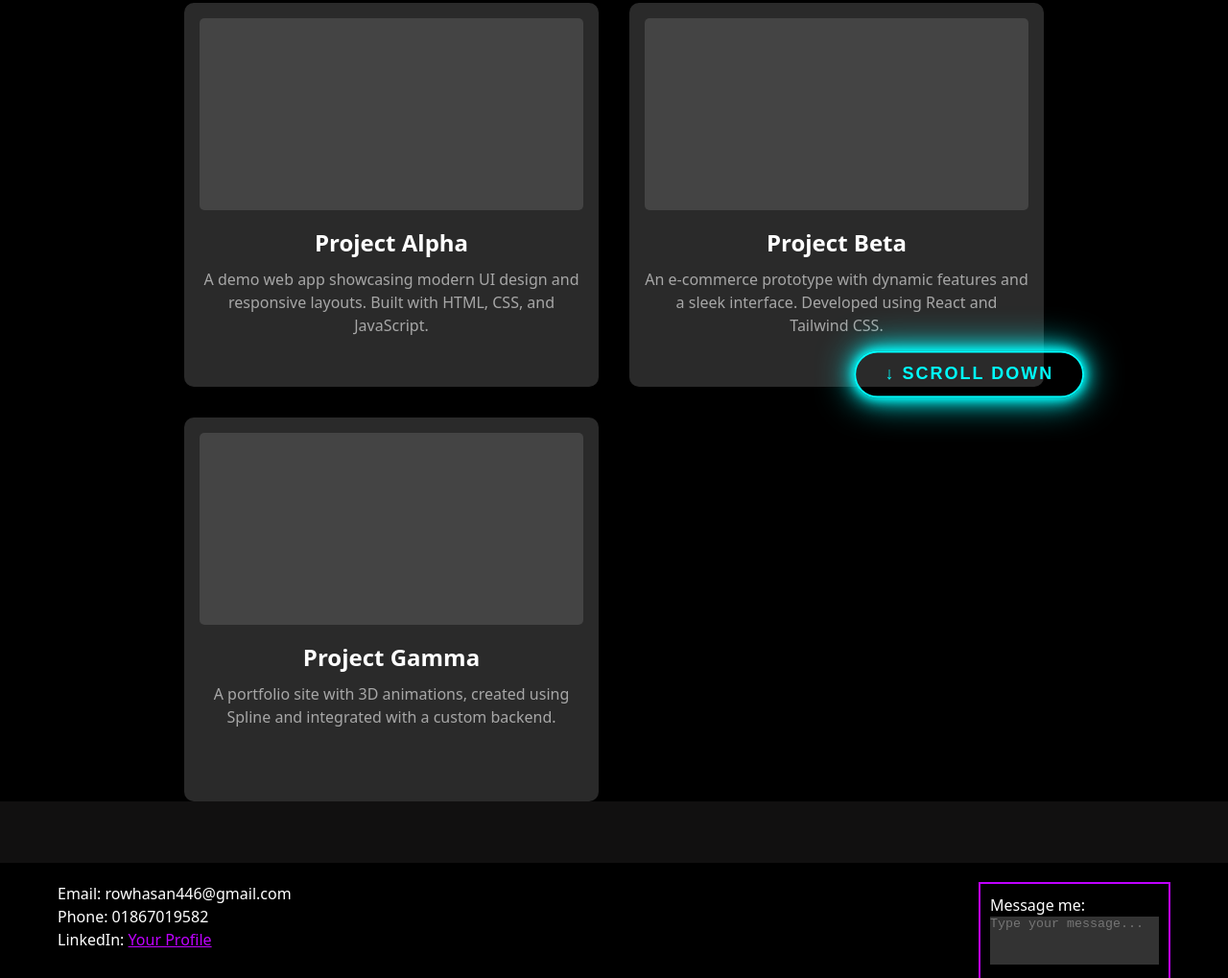
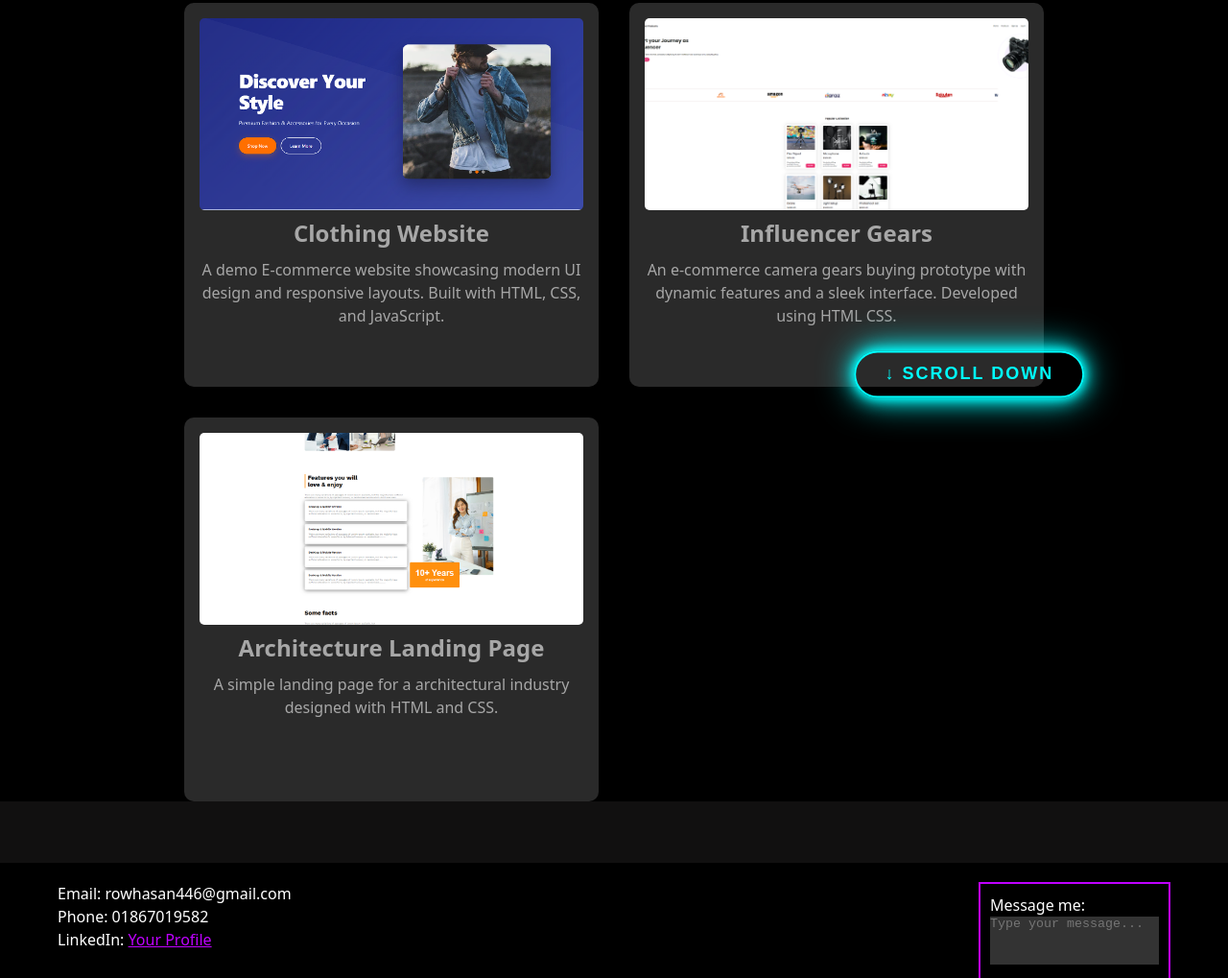
Before and after one commit to rowhasan446/3D-Portfolio, a plain HTML site: page projects.html in a window 1280 px wide. Shown: the part 820-1839 px from the top of the page at 96% size. Drawn offline with nearby package versions, Linux system fonts and the light colour scheme; some packages are replaced by stand-ins of ours; a script that the page names is missing.

Commit message:
Added project card

```diff
--- a/projects.html
+++ b/projects.html
@@ -191,19 +191,24 @@
             display: flex;
             flex-direction: column;
             justify-content: space-between;
+            text-decoration: none;
+            cursor: pointer;
         }
 
-        .project-box:hover {
-            transform: scale(1.05);
+        .project-box a {
+            text-decoration: none;
+            color: #a7a7a7;
         }
 
-        .project-image {
+
+
+        .project-image img {
+            width: 100%;
             height: 200px;
-            background: #444;
-            /* Placeholder for image */
-            margin-bottom: 1rem;
+            object-fit: cover;
             border-radius: 5px;
         }
+
 
         .project-box h3 {
             font-size: 1.5rem;
@@ -216,6 +221,9 @@
             font-size: 1rem;
             flex-grow: 1;
         }
+         .project-box:hover {
+            transform: scale(1.05);
+        }
 
         .spline-bg2 {
             position: absolute;
@@ -227,6 +235,7 @@
             /* keep it behind everything */
 
         }
+
         .scroll-btn {
             position: absolute;
             bottom: 420px;
@@ -256,9 +265,12 @@
         }
 
         @keyframes bounce {
-  0%, 100% {
+
+            0%,
+            100% {
                 transform: translateX(-50%) translateY(0);
             }
+
             50% {
                 transform: translateX(-50%) translateY(-10px);
             }
@@ -268,11 +280,11 @@
             from {
                 box-shadow: 0 0 8px #00ffff, 0 0 15px #00ffff, 0 0 30px #00ffff;
             }
+
             to {
                 box-shadow: 0 0 15px #00ffff, 0 0 30px #00ffff, 0 0 60px #00ffff;
             }
         }
-
     </style>
     <link rel="stylesheet" href="style.css">
 </head>
@@ -318,21 +330,27 @@
 
             <div class="project-grid">
                 <div class="project-box" data-aos="fade-up">
-                    <div class="project-image"></div>
-                    <h3>Project Alpha</h3>
-                    <p>A demo web app showcasing modern UI design and responsive layouts. Built with HTML, CSS, and
-                        JavaScript.</p>
+                    <div class="project-image">
+                        <a href="https://rowhasan446.github.io/Clothing-Website/"><img src="clotchingweb.png" alt=""></a>
+                    </div>
+                    <h3><a href="https://rowhasan446.github.io/Clothing-Website/">Clothing Website</a></h3>
+                    <p> <a href="https://rowhasan446.github.io/Clothing-Website/">A demo E-commerce website showcasing
+                            modern UI design and responsive layouts. Built with HTML, CSS, and
+                            JavaScript.</a></p>
                 </div>
                 <div class="project-box" data-aos="fade-up" data-aos-delay="100">
-                    <div class="project-image"></div>
-                    <h3>Project Beta</h3>
-                    <p>An e-commerce prototype with dynamic features and a sleek interface. Developed using React and
-                        Tailwind CSS.</p>
+                    <div class="project-image">
+                        <a href="https://rowhasan446.github.io/Influencer-Gear/"><img src="Camgears.png" alt=""></a>
+                    </div>
+                    <h3><a href="https://rowhasan446.github.io/Influencer-Gear/">Influencer Gears</a></h3>
+                    <p><a href="https://rowhasan446.github.io/Influencer-Gear/">An e-commerce camera gears buying prototype with dynamic features and a sleek interface. Developed using HTML CSS.</a></p>
                 </div>
                 <div class="project-box" data-aos="fade-up" data-aos-delay="200">
-                    <div class="project-image"></div>
-                    <h3>Project Gamma</h3>
-                    <p>A portfolio site with 3D animations, created using Spline and integrated with a custom backend.
+                    <div class="project-image">
+                        <a href="https://rowhasan446.github.io/Responsive-Website/"><img src="G3.png" alt=""></a>
+                    </div>
+                    <h3><a href="https://rowhasan446.github.io/Responsive-Website/">Architecture Landing Page</a></h3>
+                    <p><a href="https://rowhasan446.github.io/Responsive-Website/">A simple landing page for a architectural industry designed with HTML and CSS.</a>
                     </p>
                 </div>
             </div>
```
Also changed, not shown: index.html (+1 -1 lines), Camgears.png (added), G3.png (added), clotchingweb.png (added). Lines whose indentation alone changed are shown as unchanged.
